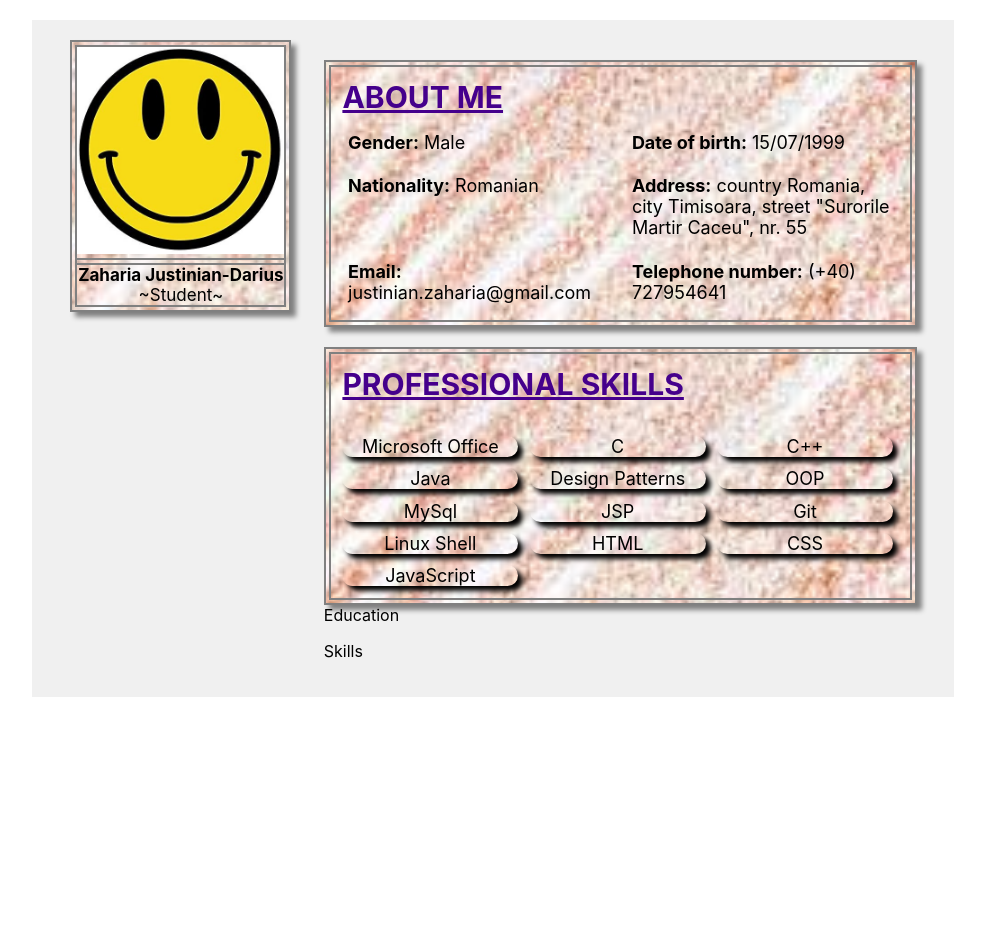
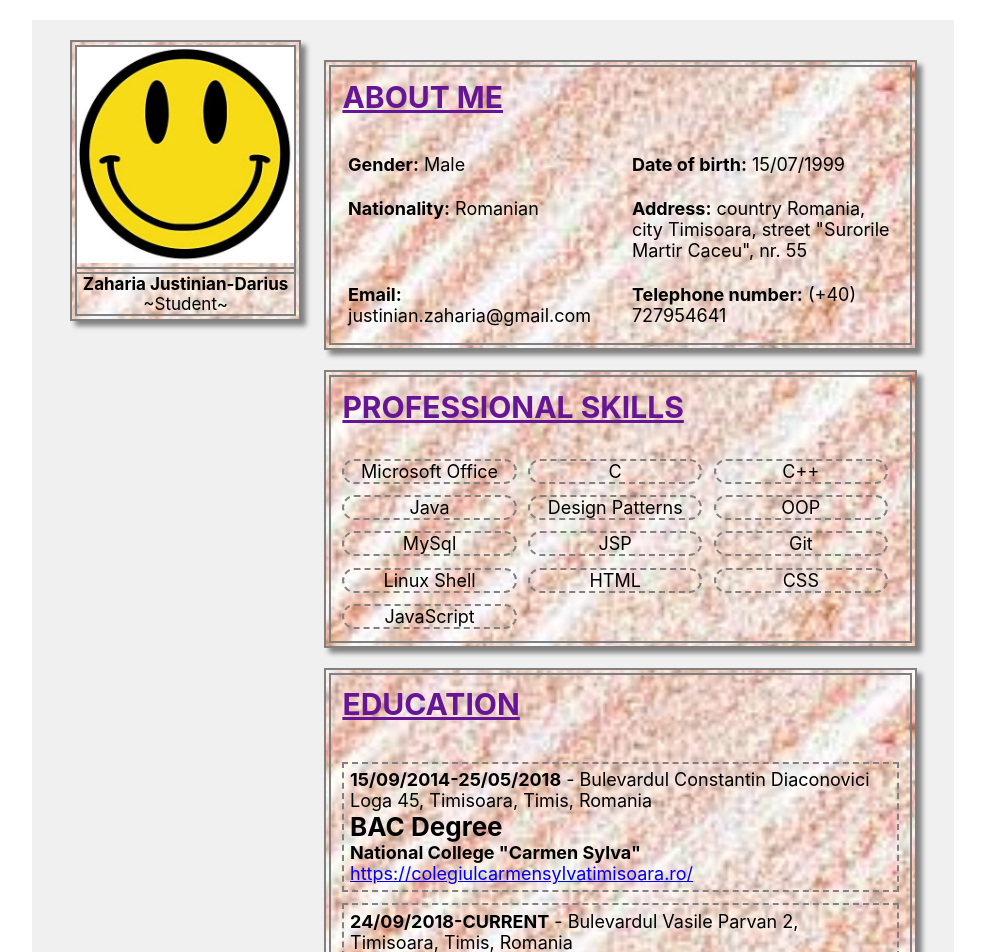
Before and after one commit to JustiTheGreat/cv-haufe, a React (Create React App) app: page / in a window 1280 px wide. Shown: the top 952 px of the page, without its empty margins (160-1145 px from the left). Before the commit the page ends 800 px from the top, so only its background shows below. Built offline with nearby package versions, Linux system fonts and the light colour scheme; the HTML template or start-up script is replaced by a standard one.

Commit message:
education+better_effects

```diff
--- a/src/AboutMe.js
+++ b/src/AboutMe.js
@@ -7,7 +7,9 @@ class AboutMe extends Component {
         return(
             <div className={AboutMeCSS.Block} style={BGStyle}>
                 <div className={AboutMeCSS.Title}>ABOUT ME</div>
-                {info.map(i=><div className={AboutMeCSS.Info}><b>{i.key}</b> {i.val}</div>)}
+                <div className={AboutMeCSS.Content}>
+                    {info.map(i=><div className={AboutMeCSS.Info} key={i.key}><b>{i.key}</b> {i.val}</div>)}
+                </div>
             </div>
         );
     }
--- a/src/App.js
+++ b/src/App.js
@@ -3,6 +3,7 @@ import AppCSS from './App.module.css';
 import Profile from './Profile.js';
 import AboutMe from './AboutMe.js';
 import Skills from './Skills.js';
+import Education from './Education.js';
 
 class App extends Component {
   render() {
@@ -14,8 +15,7 @@ class App extends Component {
         <div className={AppCSS.Col2}>
           <AboutMe/>
           <Skills/>
-          <div className="Block"><p>Education</p></div>
-          <div className="Block"><p>Skills</p></div>
+          <Education/>
         </div>
       </div>
     );
--- a/src/App.module.css
+++ b/src/App.module.css
@@ -7,12 +7,13 @@
 }
 .Col1 {
   float: left;
-  width: 25%;
+  width: 18%;
+  position: fixed;
 }
 .Col2 {
   float: left;
   width: 70%;
-  margin-left: 5%;
+  margin-left: 30%;
 }
 @media screen and (max-width: 700px) {
   .Container {
@@ -20,11 +21,15 @@
     margin: 10px 3% 10px 3%;
     padding: 10px 3% 10px 3%;
   }
-  .Col1, .Col2 {
+  .Col1,.Col2 {
     width: 100%;
   }
+  .Col1 {
+    position: initial;
+  }
   .Col2 {
+    position: initial;
     margin-top: 20px;
-    margin-left: 0px;
+    margin-left: 0;
   }
 }
--- a/src/Block.module.css
+++ b/src/Block.module.css
@@ -8,11 +8,14 @@
     font-size: 18px;
 }
 .Title {
-    margin: 1% 0 1% 1%;
+    margin: 1% 1% 5% 1%;
     font-weight: bold;
     font-size: 30px;
     text-decoration: underline;
     animation: rainbow 3s linear infinite;
+}
+.Content{
+    float: left;
 }
 @keyframes rainbow {
     0%{color:red;}
@@ -23,6 +26,45 @@
     84%{color:indigo;}
     100%{color:violet;}
 }
+.Info {
+    float: left;
+    margin: 1%;
+    padding: 1%;
+    width: 46%;
+}
+.Skill {
+    float: left;
+    margin: 1%;
+    border: 2px dashed gray;
+    border-radius: 25px;
+    min-width: 30%;
+    text-align: center;
+    transition: all 0.5s;
+}
+.Skill:hover {
+    background-color: #f0f0f0;
+    animation: rainbow 3s linear infinite;
+    font-weight: bold   ;
+    box-shadow: 5px 5px 5px gray;
+    transform: scale(1.3);
+}
+.Education{
+    margin:2% 1% 0 1%;
+    padding: 1%;
+    border: 2px dashed gray;
+    transition: all 0.5s;
+}
+.Education:hover{
+    background-color: #f0f0f0;
+    box-shadow: 5px 5px 5px gray;
+}
+.Degree{
+    font-weight: bold;
+    font-size: 26px;
+}
+a:hover,.a:visited, .a:active{
+    animation: rainbow 3s linear infinite;
+}
 @media screen and (max-width: 800px) {
     .Title{
         font-size: 20px;
@@ -30,13 +72,19 @@
     .Block{
         font-size: 12px;
     }
+    .Degree{
+        font-size: 16px;
+    }
   }
-@media screen and (min-width: 800px) and (max-width: 930px){
+@media screen and (min-width: 800px) and (max-width: 970px){
     .Title{
         font-size: 23px;
     }
     .Block{
         font-size: 14px;
+    }
+    .Degree{
+        font-size: 20px;
     }
   }
 @media screen and (min-width: 930px) and (max-width: 1050px){
@@ -47,27 +95,3 @@
         font-size: 16px;
     }
   }
-.Info {
-    float: left;
-    margin: 1%;
-    padding: 1%;
-    width: 46%;
-}
-.Skills{
-    float: left;
-    margin-top: 4%;
-}
-.Skill {
-    float: left;
-    margin: 1%;
-    border-radius: 25px;
-    min-width: 31%;
-    text-align: center;
-    box-shadow: 5px 5px 5px black;
-}
-.Skill:hover {
-    background-color: #f0f0f0;
-    animation: rainbow 3s linear infinite;
-    font-weight: bold   ;
-    box-shadow: 5px 5px 5px gray;
-}
--- a/src/Constants.js
+++ b/src/Constants.js
@@ -39,4 +39,4 @@ export const education = [
         institution:'Politehnica University of Timisoara',
         website:'http://www.ac.upt.ro/'
     }
-]
+];
--- /dev/null
+++ b/src/Education.js
@@ -0,0 +1,23 @@
+import React, {Component} from 'react';
+import EducationCSS from './Block.module.css';
+import {BGStyle, education} from './Constants.js';
+
+class Education extends Component {
+    render() {
+        return(
+            <div className={EducationCSS.Block} style={BGStyle}>
+                <div className={EducationCSS.Title}>EDUCATION</div>
+                <div className={EducationCSS.Content}>
+                    {education.map(e=><div className={EducationCSS.Education} key={e.degree}>
+                        <div><b>{e.startDate}-{e.endDate}</b> - {e.address}</div>
+                        <div className={EducationCSS.Degree}>{e.degree}</div>
+                        <div><b>{e.institution}</b></div>
+                        <a href={e.website}>{e.website}</a>
+                    </div>)}
+                </div>
+            </div>
+        );
+    }
+}
+
+export default Education;
--- a/src/Profile.module.css
+++ b/src/Profile.module.css
@@ -1,9 +1,7 @@
 .Profile {
   float: left;
-  width: 98%;
   border: double 7px gray;
   box-shadow: 5px 5px 5px gray;
-  background-color: white;
 }
 .ProfilePicture {
   float: left;
--- a/src/Skills.js
+++ b/src/Skills.js
@@ -7,12 +7,8 @@ class Skills extends Component {
         return(
             <div className={SkillsCSS.Block} style={BGStyle}>
                 <div className={SkillsCSS.Title}>PROFESSIONAL SKILLS</div>
-                <div className={SkillsCSS.Skills}>
-                    {skills.map(skill=>
-                        <div className={SkillsCSS.Skill} key={skill}>
-                            {skill}
-                        </div>
-                    )}
+                <div className={SkillsCSS.Content}>
+                    {skills.map(skill=><div className={SkillsCSS.Skill} key={skill}>{skill}</div>)}
                 </div>
             </div>
         );
```
